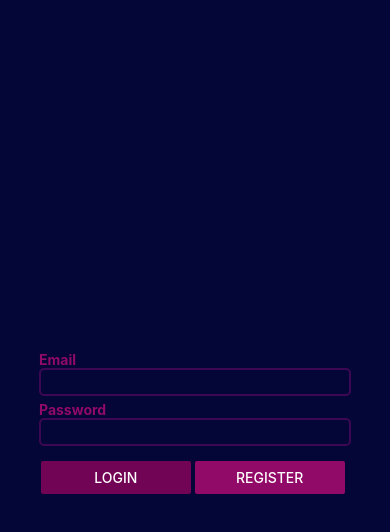
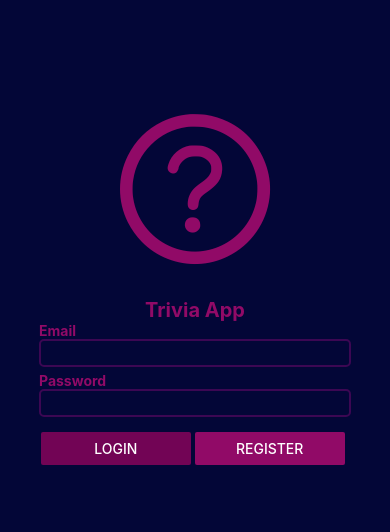
Before and after one commit to tkouleris/trivia_app_mobile, a React Native app: screen /Login in a window 390 px wide. Shown: the top 532 px of the page. Built offline with nearby package versions, Linux system fonts and the light colour scheme; no server answers; what expo-sqlite would draw is missing.

Commit message:
feature: confirm session

```diff
--- a/components/Dashboard.js
+++ b/components/Dashboard.js
@@ -1,8 +1,7 @@
 import {View, Text, StyleSheet, Pressable} from "react-native";
 import {Colors} from "../constants/colors";
 import {UserContext} from "../store/user-context";
-import {useContext, useEffect, useState} from "react";
-import {getUser} from "../util/database";
+import {useContext} from "react";
 import {fetchQuestions} from "../util/http";
 
 function Dashboard({navigation}){
--- a/components/Login.js
+++ b/components/Login.js
@@ -4,6 +4,7 @@ import * as http from "../util/http";
 import {useState, useContext} from "react";
 import {UserContext} from "../store/user-context";
 import {getUser, saveUser} from "../util/database";
+import {Ionicons} from "@expo/vector-icons";
 
 function Login({navigation}){
     const [email, setEmail] = useState('')
@@ -35,6 +36,12 @@ function Login({navigation}){
     }
 
     return  <View style={styles.container}>
+        <View>
+            <Ionicons name={'help-circle-outline'} size={200} color={Colors.light} />
+        </View>
+        <View>
+            <Text style={styles.title_text}>Trivia App</Text>
+        </View>
         <View style={styles.email_container}>
             <View>
                 <Text style={styles.email_text}>Email</Text>
@@ -72,7 +79,12 @@ const styles = StyleSheet.create({
         flex: 1,
         backgroundColor: Colors.dark,
         alignItems: 'center',
-        justifyContent: 'center'
+        paddingTop: 80
+    },
+    title_text:{
+        fontSize: 20,
+        color: Colors.light,
+        fontWeight: 'bold'
     },
     email_container: {
         width: '80%',
--- a/components/RoundResult.js
+++ b/components/RoundResult.js
@@ -1,14 +1,77 @@
-import {Text, View} from "react-native";
-import {useEffect} from "react";
+import {Pressable, StyleSheet, Text, View} from "react-native";
+import {useEffect, useState} from "react";
+import {Colors} from "../constants/colors";
+import {Ionicons} from "@expo/vector-icons";
+import {confirmResult} from "../util/http";
+import {useContext} from "react";
+import {UserContext} from "../store/user-context";
 
-function RoundResult({route}){
+function RoundResult({navigation, route}){
+    const [stats, setStats] = useState({})
+    const userCtx = useContext(UserContext)
+
     useEffect(() => {
-        console.log(route.params.results)
+        setStats(route.params.results)
     }, []);
 
-    return <View>
-        <Text>Results</Text>
+    async function confirmHandler(){
+        const response = await confirmResult(userCtx.user.token, stats);
+        navigation.navigate('Dashboard')
+    }
+
+    return <View style={styles.container}>
+        <View style={styles.trophy_container}>
+            <Ionicons name={'trophy'} size={200} color={Colors.light} />
+        </View>
+        <View style={styles.stats_container}>
+            <Text style={styles.stats_text}>Points: { stats.points } </Text>
+            <Text style={styles.stats_text}>Success: { (stats.correct_answers / stats.total_questions) * 100} %</Text>
+            <Text style={styles.stats_text}>Wrong Answers: { stats.wrong_answers } </Text>
+        </View>
+        <Pressable style={styles.button_container} onPress={confirmHandler}>
+            <View>
+                <Text style={styles.button_text}>Confirm Result</Text>
+            </View>
+        </Pressable>
     </View>
 }
 
 export default RoundResult;
+
+const styles = StyleSheet.create({
+    container: {
+        flex: 1,
+        backgroundColor: Colors.dark,
+        alignItems: 'center',
+        paddingTop: 80
+    },
+    trophy_container:{
+        marginBottom: 50
+    },
+    stats_container:{
+        width:'90%',
+        borderColor: Colors.hard_dark,
+        borderWidth: 10,
+        borderRadius: 10,
+        paddingHorizontal: 10,
+        paddingVertical: 20
+    },
+    stats_text:{
+        color: Colors.light,
+        fontSize: 20,
+        fontWeight: 'bold'
+    },
+    button_container:{
+        margin: 10,
+        borderColor: Colors.light,
+        borderWidth: 2,
+        width: '80%',
+        alignItems: 'center',
+        paddingVertical: 5,
+        backgroundColor: Colors.hard_dark
+    },
+    button_text:{
+        color: Colors.light,
+        fontWeight: 'bold'
+    }
+})
--- a/package.json
+++ b/package.json
@@ -9,10 +9,11 @@
     "web": "expo start --web"
   },
   "dependencies": {
+    "@expo/vector-icons": "^14.0.0",
     "@react-navigation/native": "^6.1.10",
     "@react-navigation/native-stack": "^6.9.18",
     "axios": "^1.6.5",
-    "expo": "~50.0.6",
+    "expo": "~50.0.7",
     "expo-sqlite": "^13.2.2",
     "expo-status-bar": "~1.11.1",
     "react": "18.2.0",
--- a/util/http.js
+++ b/util/http.js
@@ -40,8 +40,16 @@ export async function fetchQuestions(token, category){
             'Authorization': 'Bearer ' + token
         }
     }
-
     const response = await axios.get(config.URL + '/trivia?category='+category,headers).catch((error)=>console.log(error))
-
     return {'data': response.data}
 }
+
+export async function confirmResult(token, result){
+    let headers = {
+        headers: {
+            'Authorization': 'Bearer ' + token
+        }
+    }
+    const response = await axios.post(config.URL + '/submit', result, headers).catch((error)=>console.log(error))
+    return {'data': response.data}
+}
```
Also changed, not shown: 1 other file (tests, documents, lock files or other folders).
